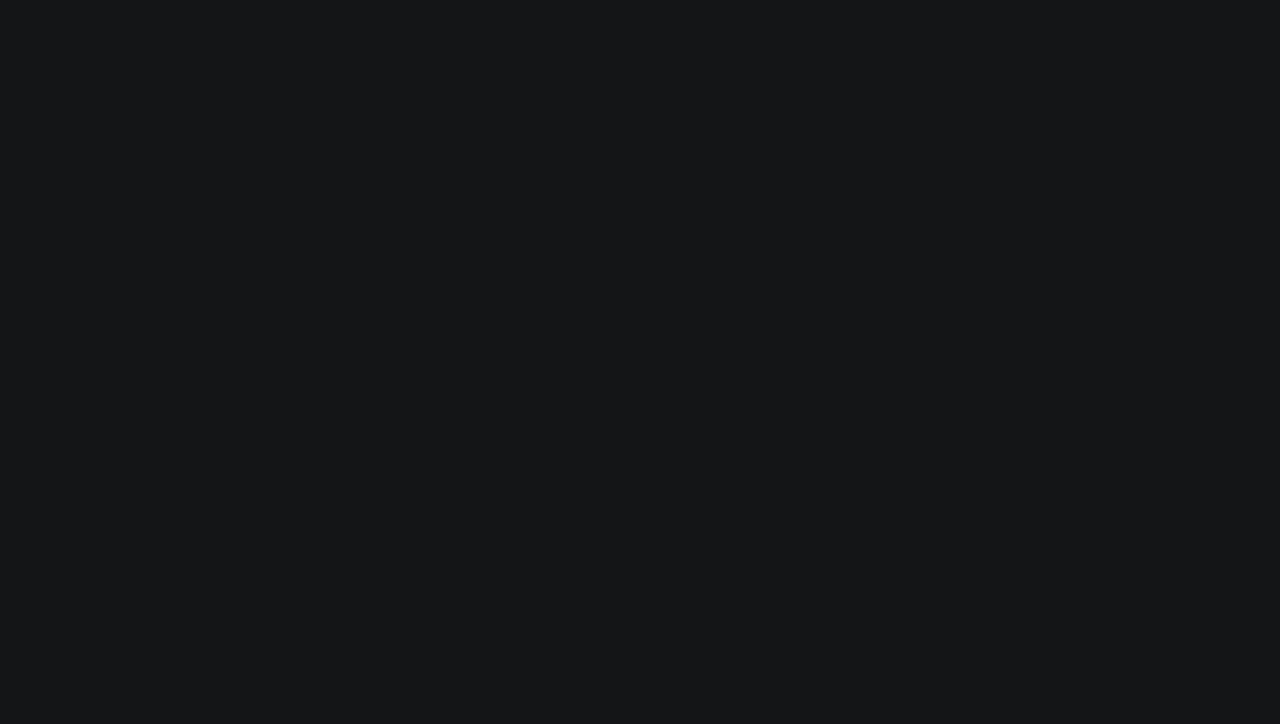
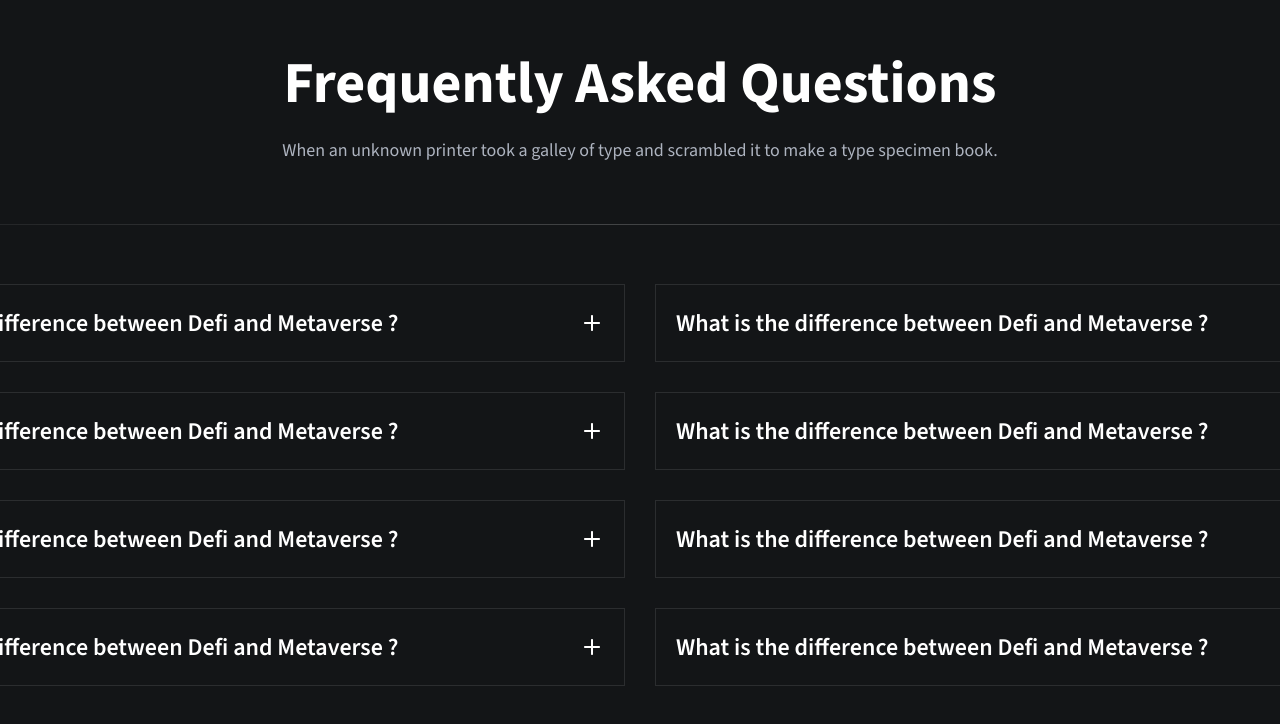
Before and after one commit to lime4512/CryptoBrain, a React (Vite) app: page / in a window 1280 px wide. Shown: the part 6821-7545 px from the top of the page. Before the commit the page ends 6745 px from the top, so only its background shows below. Built offline with nearby package versions, Linux system fonts and the light colour scheme.

Commit message:
add section questions

```diff
--- a/src/App.tsx
+++ b/src/App.tsx
@@ -7,6 +7,7 @@ import { Trading } from './components/trading/Trading'
 import { Choose } from './components/choose/Choose'
 import { About } from './components/about/About'
 import { Download } from './components/download/Download'
+import { Questions } from './components/questions/Questions'
 
 function App() {
 	return (
@@ -20,6 +21,7 @@ function App() {
 			<Choose />
 			<About />
 			<Download />
+			<Questions />
 		</div>
 	)
 }
--- /dev/null
+++ b/src/components/questions/Questions.tsx
@@ -0,0 +1,17 @@
+import { Container } from '../Container'
+import { TotalText } from '../TotalText'
+import '../../style/questions.scss'
+import { QuestionsList } from './QuestionsList'
+export const Questions = () => {
+	return (
+		<div className='questions'>
+			<Container>
+				<TotalText
+					title='Frequently Asked Questions'
+					text='When an unknown printer took a galley of type and scrambled it to make a type specimen book.'
+				/>
+				<QuestionsList />
+			</Container>
+		</div>
+	)
+}
--- /dev/null
+++ b/src/components/questions/QuestionsItem.tsx
@@ -0,0 +1,38 @@
+import { useState } from 'react'
+import '../../style/questions.scss'
+
+export const QuestionsItem = () => {
+	const [active, setActive] = useState(false)
+	return (
+		<div className='questionsItem'>
+			<div className='questionsItem-title'>
+				What is the difference between Defi and Metaverse ?
+				{active ? (
+					<img
+						src='/questions-img1.svg'
+						alt=''
+						className='questionsItem-img rotate'
+						onClick={() => {
+							setActive(false)
+						}}
+					/>
+				) : (
+					<img
+						src='/questions-img1.svg'
+						alt=''
+						className='questionsItem-img'
+						onClick={() => {
+							setActive(true)
+						}}
+					/>
+				)}
+			</div>
+
+			<p className={active ? 'questionsItem-text opens' : 'questionsItem-text'}>
+				When an unknown printer took a galley of type and scrambled it to make a
+				type specimen book. It has survived not only five centuries, but also
+				the leap into electronic typesetting, remaining essentially unchanged.
+			</p>
+		</div>
+	)
+}
--- /dev/null
+++ b/src/components/questions/QuestionsList.tsx
@@ -0,0 +1,21 @@
+import '../../style/questions.scss'
+import { QuestionsItem } from './QuestionsItem'
+
+export const QuestionsList = () => {
+	return (
+		<div className='questionsList'>
+			<div className='questionsList-content'>
+				<QuestionsItem />
+				<QuestionsItem />
+				<QuestionsItem />
+				<QuestionsItem />
+			</div>
+			<div className='questionsList-content'>
+				<QuestionsItem />
+				<QuestionsItem />
+				<QuestionsItem />
+				<QuestionsItem />
+			</div>
+		</div>
+	)
+}
--- /dev/null
+++ b/src/style/questions.scss
@@ -0,0 +1,47 @@
+.questions {
+	padding: 120px 0;
+}
+
+.questionsList {
+	margin-top: 60px;
+	display: flex;
+	justify-content: center;
+	gap: 30px;
+}
+
+.questionsItem {
+	margin-bottom: 30px;
+	width: 780px;
+	padding: 20px;
+	border: 1px solid rgba(255, 255, 255, 0.1);
+
+	.questionsItem-title {
+		display: flex;
+		align-items: center;
+		justify-content: space-between;
+		font-weight: 600;
+		font-size: 24px;
+		line-height: 36px;
+	}
+
+	.questionsItem-text {
+		display: none;
+		margin-top: 20px;
+		font-weight: 400;
+		line-height: 28px;
+		color: #adb3bf;
+		font-size: 18px;
+		transition: 0.4;
+	}
+
+	.opens {
+		display: block;
+	}
+
+	.questionsItem-img {
+		cursor: pointer;
+	}
+	.rotate {
+		transform: rotate(135deg) !important;
+	}
+}
```
Also changed, not shown: public/questions-img1.svg (added).
